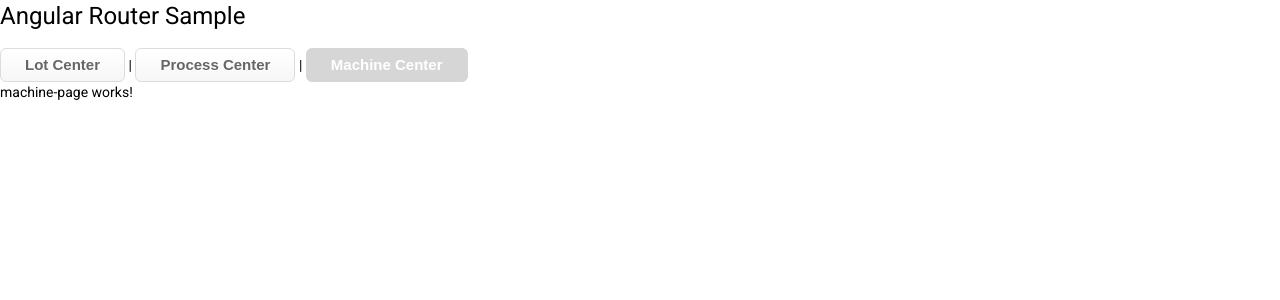
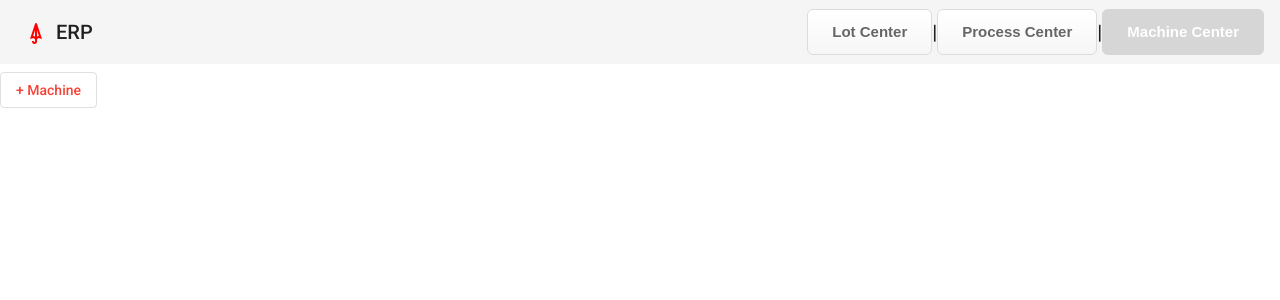
Before and after one commit to StephBelAir/ERP, an Angular app in the folder erp_front/erpFront/: page /machine-page in a window 1280 px wide. Shown: the top 300 px of the page. Built offline with nearby package versions, Linux system fonts and the light colour scheme.

Commit message:
add machine adding's dialog

```diff
--- a/erp_front/erpFront/src/app/app.component.html
+++ b/erp_front/erpFront/src/app/app.component.html
@@ -1,7 +1,11 @@
-<h1>Angular Router Sample</h1>
-<nav>
-  <a class="button" routerLink="/lot-page" routerLinkActive="activebutton" ariaCurrentWhenActive="page">Lot Center</a> |
-  <a class="button" routerLink="/process-page" routerLinkActive="activebutton" ariaCurrentWhenActive="page">Process Center</a> |
-  <a class="button" routerLink="/machine-page" routerLinkActive="activebutton" ariaCurrentWhenActive="page">Machine Center</a>
-</nav>
+<mat-toolbar>
+  <button mat-icon-button class="example-icon" aria-label="Example icon-button with menu icon">
+    <span class="material-icons" style="transform: rotate(180deg); color: rgb(255, 0, 0);">umbrella</span> </button>
+  <span>ERP</span>
+  <span class="example-spacer"></span>
+      <a class="button" routerLink="/lot-page" routerLinkActive="activebutton" ariaCurrentWhenActive="page">Lot Center</a> |
+      <a class="button" routerLink="/process-page" routerLinkActive="activebutton" ariaCurrentWhenActive="page">Process Center</a> |
+      <a class="button" routerLink="/machine-page" routerLinkActive="activebutton" ariaCurrentWhenActive="page">Machine Center</a>
+</mat-toolbar>
+
 <router-outlet></router-outlet>
--- a/erp_front/erpFront/src/app/app.component.scss
+++ b/erp_front/erpFront/src/app/app.component.scss
@@ -21,3 +21,7 @@
   color: #ffffff;
   text-shadow: 0 1px 0 #d6d6d6;
 }
+
+.example-spacer {
+  flex: 1 1 auto;
+}
--- /dev/null
+++ b/erp_front/erpFront/src/app/components/machine-dialog/machine-dialog.component.html
@@ -0,0 +1 @@
+<p>machine-dialog works!</p>
--- /dev/null
+++ b/erp_front/erpFront/src/app/components/machine-dialog/machine-dialog.component.ts
@@ -0,0 +1,15 @@
+import { Component, OnInit } from '@angular/core';
+
+@Component({
+  selector: 'app-machine-dialog',
+  templateUrl: './machine-dialog.component.html',
+  styleUrls: ['./machine-dialog.component.scss']
+})
+export class MachineDialogComponent implements OnInit {
+
+  constructor() { }
+
+  ngOnInit(): void {
+  }
+
+}
--- a/erp_front/erpFront/src/app/components/machine-page/machine-page.component.html
+++ b/erp_front/erpFront/src/app/components/machine-page/machine-page.component.html
@@ -1 +1,5 @@
-<p>machine-page works!</p>
+<section>
+  <div class="example-button-row">
+    <button mat-stroked-button (click)="openDialog()" color="warn">+ Machine</button>
+  </div>
+</section>
--- a/erp_front/erpFront/src/app/components/machine-page/machine-page.component.scss
+++ b/erp_front/erpFront/src/app/components/machine-page/machine-page.component.scss
@@ -0,0 +1,31 @@
+section {
+  display: table;
+}
+
+.example-label {
+  display: table-cell;
+  font-size: 14px;
+  margin-left: 8px;
+  min-width: 120px;
+}
+
+.example-button-row {
+  display: table-cell;
+  width: 490px;
+}
+
+.example-button-row .mat-button-base {
+  margin: 8px 8px 8px 0;
+}
+
+.example-flex-container {
+  display: flex;
+  justify-content: space-between;
+  flex-wrap: wrap;
+}
+
+.example-button-container {
+  display: flex;
+  justify-content: center;
+  width: 120px;
+}
--- a/erp_front/erpFront/src/app/components/machine-page/machine-page.component.ts
+++ b/erp_front/erpFront/src/app/components/machine-page/machine-page.component.ts
@@ -1,4 +1,7 @@
 import { Component, OnInit } from '@angular/core';
+import {MatDialog, MAT_DIALOG_DATA} from '@angular/material/dialog';
+import {MachineDialogComponent} from "../machine-dialog/machine-dialog.component";
+
 
 @Component({
   selector: 'app-machine-page',
@@ -7,7 +10,13 @@ import { Component, OnInit } from '@angular/core';
 })
 export class MachinePageComponent implements OnInit {
 
-  constructor() { }
+  constructor(private dialog : MatDialog) { }
+
+  openDialog() {
+    this.dialog.open(MachineDialogComponent, {
+      width: '30%'
+    });
+  }
 
   ngOnInit(): void {
   }
```
Also changed, not shown: erp_front/erpFront/src/app/app.module.ts (+16 -4 lines), erp_front/erpFront/package.json (line endings or trailing spaces), erp_front/erpFront/src/app/components/machine-dialog/machine-dialog.component.scss (added), 1 other file (tests, documents, lock files or other folders).
